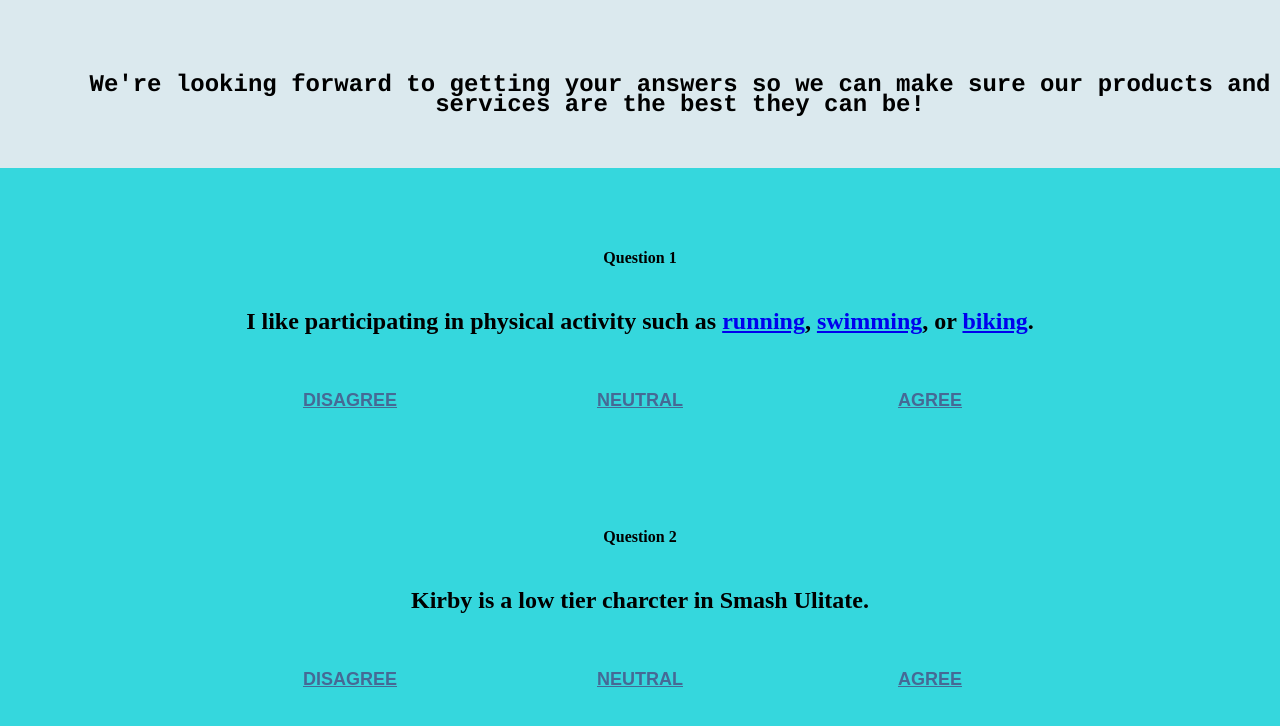
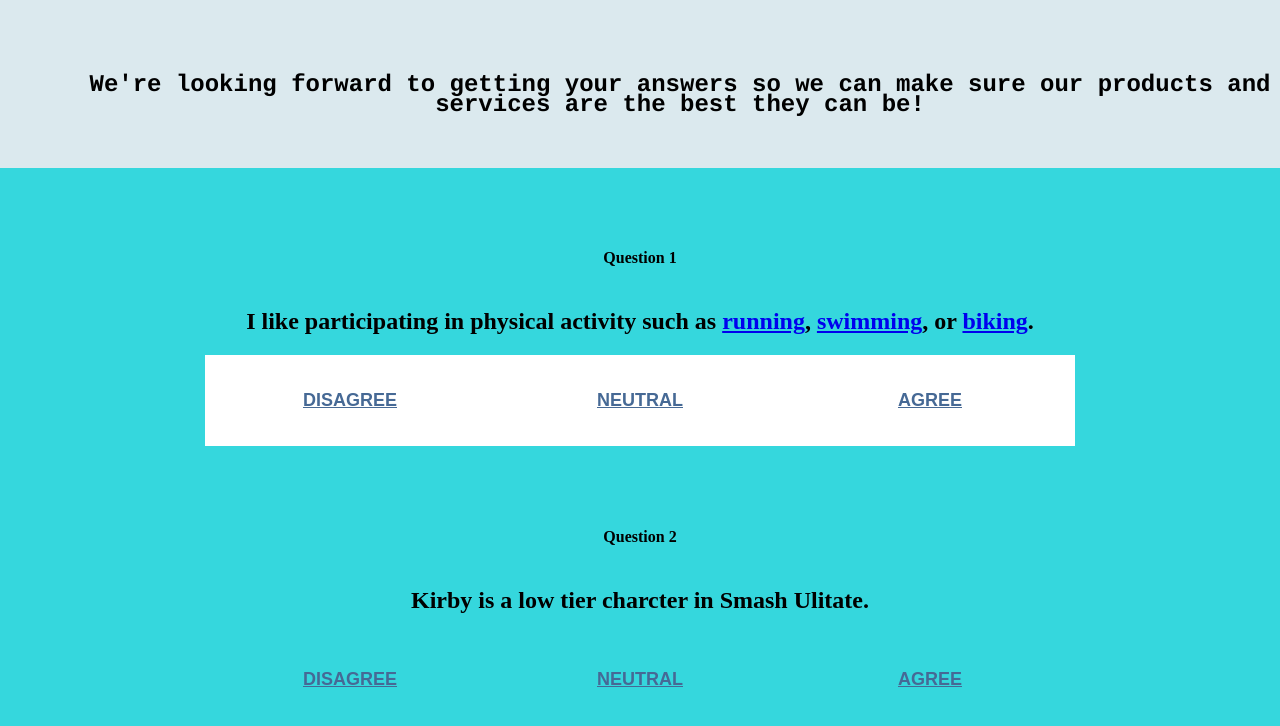
Before and after one commit to gfraser23/gfraser23.github.io, a plain HTML site: page index.html in a window 1280 px wide. In both pictures the pointer is over the element 640 px from the left and 4735 px from the top of the page. Shown: the part 4335-5061 px from the top of the page. Drawn offline with Linux system fonts and the light colour scheme.

Commit message:
Update style.css

```diff
--- a/style.css
+++ b/style.css
@@ -221,3 +221,15 @@ img[src*="logos-world"] {
   font-weight: 700;
   text-transform: uppercase;
 }
+
+.answer-bank:hover {
+  background-color: #fff;
+  color:#2176FF;
+  transition: color .1s ease-in;
+  background-color: .1s ease-in;
+}
+
+.answer-bank:active {
+  font-size: 18px;
+  transition: font-size .1s ease-in-out;
+}
```
